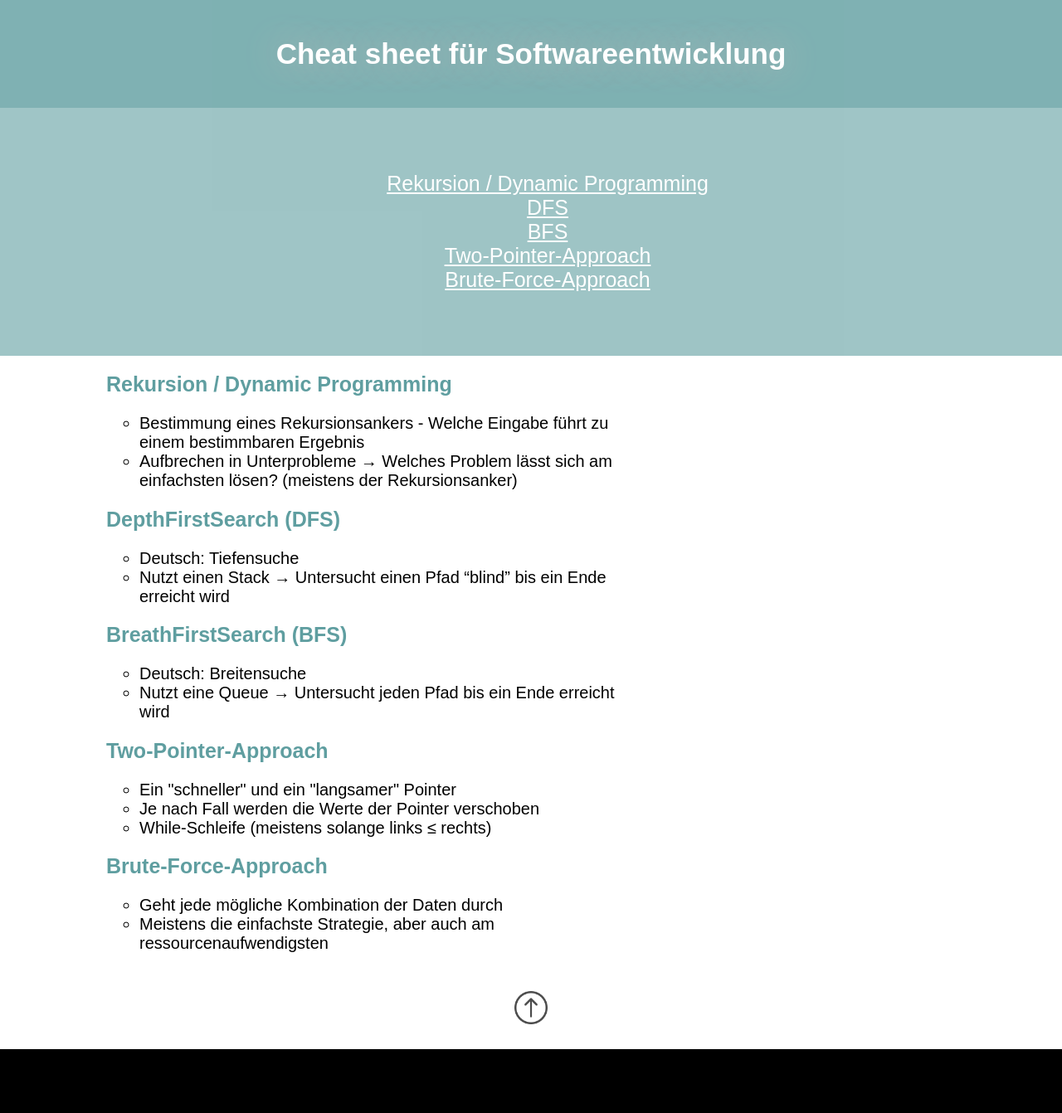
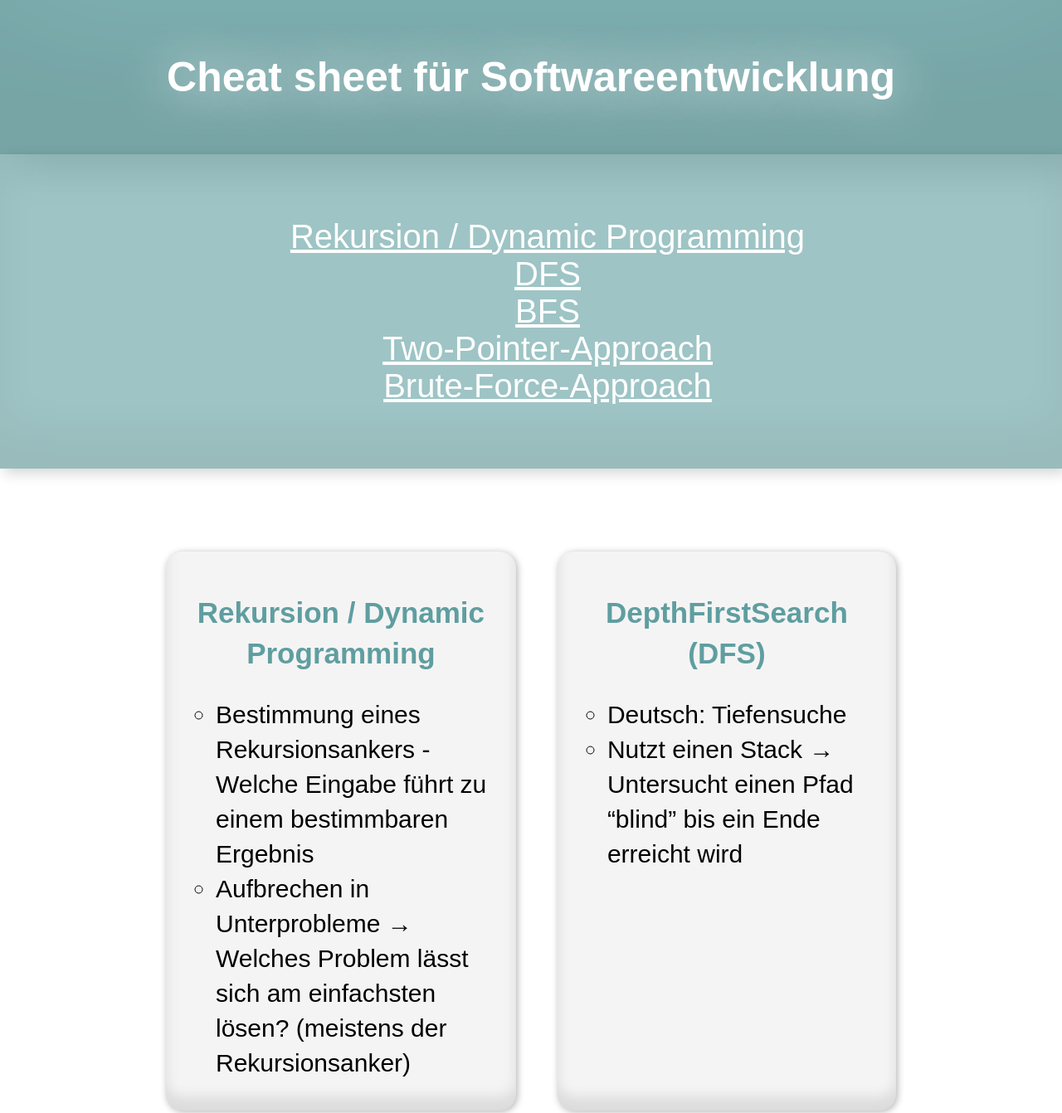
Before and after one commit to nils3005/nils3005.github.io, a plain HTML site: page index.html in a window 1280 px wide. Shown: the top 1342 px of the page at 83% size. Drawn offline with Linux system fonts and the light colour scheme.

Commit message:
Add files via upload

```diff
--- a/index.html
+++ b/index.html
@@ -21,38 +21,48 @@
             </ul>
         </div>
 
-        <div class="main">
+        <main>
+            <article class="entry">
                 <h2 id="rekursion">Rekursion / Dynamic Programming</h2>
                 <ul>
                     <li>Bestimmung eines Rekursionsankers - Welche Eingabe führt zu einem bestimmbaren Ergebnis</li>
                     <li>Aufbrechen in Unterprobleme → Welches Problem lässt sich am einfachsten lösen? (meistens der Rekursionsanker)</li>
                 </ul>
+            </article>
 
+            <article class="entry">
                 <h2 id="dfs">DepthFirstSearch (DFS)</h2>
                 <ul>
                     <li>Deutsch: Tiefensuche</li>
                     <li>Nutzt einen Stack → Untersucht einen Pfad “blind” bis ein Ende erreicht wird</li>
                 </ul>
+            </article>
 
+            <article class="entry">
                 <h2 id="bfs">BreathFirstSearch (BFS)</h2>
                 <ul>
                     <li>Deutsch: Breitensuche</li>
                     <li>Nutzt eine Queue → Untersucht jeden Pfad bis ein Ende erreicht wird</li>
                 </ul>
+            </article>
 
+            <article class="entry">
                 <h2 id="twoPointer">Two-Pointer-Approach</h2>
                 <ul>
                     <li>Ein "schneller" und ein "langsamer" Pointer</li>
                     <li>Je nach Fall werden die Werte der Pointer verschoben</li>
                     <li>While-Schleife (meistens solange links ≤ rechts)</li>
                 </ul>
+            </article>
 
+            <article class="entry">
                 <h2 id="bruteForce">Brute-Force-Approach</h2>
                 <ul>
                     <li>Geht jede mögliche Kombination der Daten durch</li>
                     <li>Meistens die einfachste Strategie, aber auch am ressourcenaufwendigsten</li>
                 </ul>
-        </div>
+            </article>
+        </main>
 
         <div class="arrow">
             <a href="#oben">
--- a/stylesheet.css
+++ b/stylesheet.css
@@ -13,16 +13,16 @@ header h1{
     background-color: cadetblue;
     opacity: 0.8;
     color:white;
-    min-height: 13rem;
-    overflow: auto;
-    font-size: 3.5rem;
+    font-size: 5rem;
     font-family: Arial, Helvetica, sans-serif;
+    text-align: center;
+    margin: 0 auto;
     display: flex;
+    align-items: center;
     justify-content: center;
-    align-items: center;
-    text-align: center;
-    margin: 0;
-    text-shadow: 0 0 40px darkgray;
+    padding: 5% 0 5% 0;
+    box-shadow: inset 0 -3em 3em rgba(0, 0, 0, 0.1), 0.3em 0.3em 1em rgba(0, 0, 0, 0.3);
+    text-shadow: 0 0 60px white;
 }
 
 .top{
@@ -30,6 +30,7 @@ header h1{
     background-color: cadetblue;
     color: white;
     opacity: 0.6;
+    box-shadow: inset 0 -3em 3em rgba(0, 0, 0, 0.1), 0.3em 0.3em 1em rgba(0, 0, 0, 0.3);
 }
 
 .list{
@@ -37,27 +38,39 @@ header h1{
     gap: 5%;
     list-style-type: none;
     text-align: center;
-    font-size: 2.5rem;
+    font-size: 4rem;
 }
 
 h2{
     color: cadetblue;
-    font-size: 2.5rem;
+    font-size: 3.5rem;
+    text-align: center;
     font-family: Arial, Helvetica, sans-serif;
 }
 
-.main{
+main{
+    padding: 100px 0 100px 0;
+    max-width: 110ch;
+    margin: 0 auto;
+    display: grid;
+    gap: 5rem;
+    line-height: 1.4;
+    grid-template-columns: repeat(2, 1fr);
+}
+
+main li{
     color: black;
     font-family: Arial, Helvetica, sans-serif;
-    background-color:white;
-    max-width: 70ch;
-    padding: 0px 10% 0px 10%;
-    margin: 0;
+    background-color: inherit;
+    font-size: 3rem;
+    list-style-type: circle;
 }
 
-.main li{
-    font-size: 2rem;
-    list-style-type: circle;
+article{
+    padding: 20px 20px 20px 20px;
+    background-color: rgb(245, 244, 244);
+    border-radius: 20px;
+    box-shadow: inset 0 -1em 1em rgba(0, 0, 0, 0.1), 0.1em 0.1em 0.5em rgba(0, 0, 0, 0.3);
 }
 
 .arrow{
@@ -100,3 +113,42 @@ h2{
 :hover{
     color:honeydew;
 }
+
+@media (min-width: 1300px){
+    main{
+        gap: 10rem;
+        max-width: 150ch;
+    }
+}
+
+@media (max-width: 910px){
+    main{
+        grid-template-columns: 1fr;
+        margin-left: 30px;
+        margin-right: 30px;
+    }
+}
+
+@media (max-width: 530px){
+    html{
+        font-size: 50%;
+    }
+
+    main{
+        margin-left: 20px;
+        margin-right: 20px;
+    }
+}
+
+@media (max-width: 360px){
+    html{
+        font-size: 40%;
+    }
+
+    main{
+        margin-left: 10px;
+        margin-right: 10px;
+        padding-top: 20px;
+        padding-bottom: 10px;
+    }
+}
```
Lines whose indentation alone changed are shown as unchanged.
